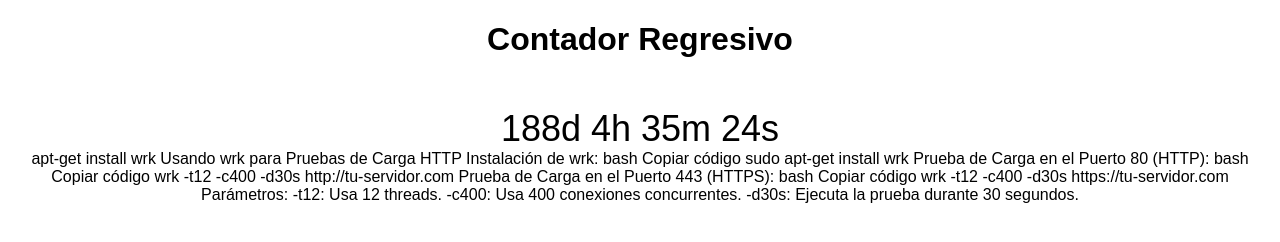
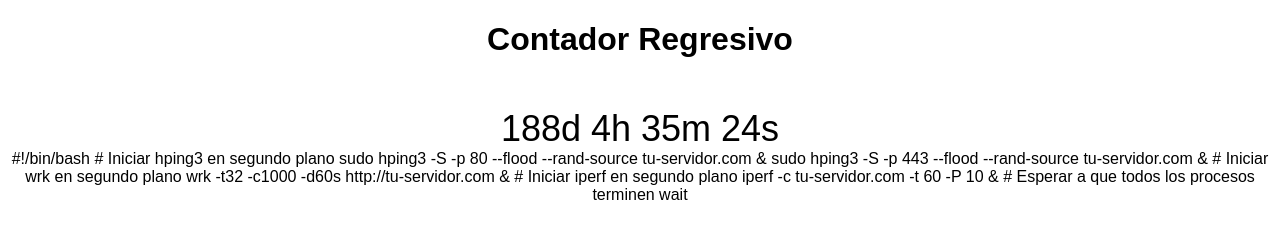
Before and after one commit to HokVidoramas/web, a plain HTML site: page index.html in a window 1280 px wide. Drawn offline with Linux system fonts and the light colour scheme.

Commit message:
Update index.html

```diff
--- a/index.html
+++ b/index.html
@@ -15,25 +15,17 @@
 
 </body>
 </html>
-apt-get install wrk
-Usando wrk para Pruebas de Carga HTTP
-Instalación de wrk:
+#!/bin/bash
 
-bash
-Copiar código
-sudo apt-get install wrk
-Prueba de Carga en el Puerto 80 (HTTP):
+# Iniciar hping3 en segundo plano
+sudo hping3 -S -p 80 --flood --rand-source tu-servidor.com &
+sudo hping3 -S -p 443 --flood --rand-source tu-servidor.com &
 
-bash
-Copiar código
-wrk -t12 -c400 -d30s http://tu-servidor.com
-Prueba de Carga en el Puerto 443 (HTTPS):
+# Iniciar wrk en segundo plano
+wrk -t32 -c1000 -d60s http://tu-servidor.com &
 
-bash
-Copiar código
-wrk -t12 -c400 -d30s https://tu-servidor.com
-Parámetros:
+# Iniciar iperf en segundo plano
+iperf -c tu-servidor.com -t 60 -P 10 &
 
--t12: Usa 12 threads.
--c400: Usa 400 conexiones concurrentes.
--d30s: Ejecuta la prueba durante 30 segundos.
+# Esperar a que todos los procesos terminen
+wait
```
